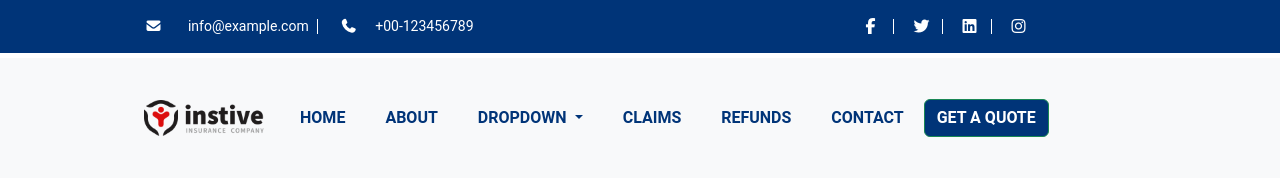
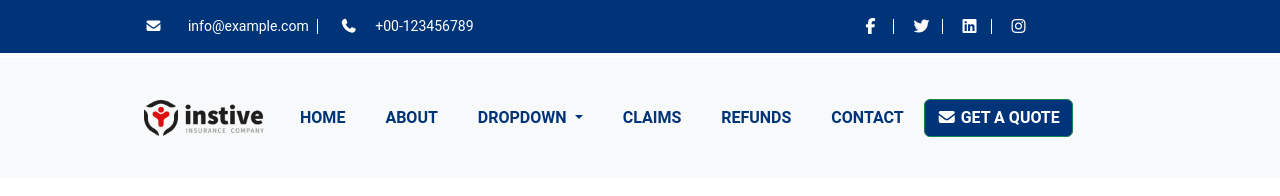
Before and after one commit to mohamedmahroofa/Insurance, an Angular app: page / in a window 1280 px wide. Shown: the top 196 px of the page. Built offline with nearby package versions, Linux system fonts and the light colour scheme.

Commit message:
Added the Mail icon to the Get a Quote Button

```diff
--- a/src/app/header/header.component.html
+++ b/src/app/header/header.component.html
@@ -112,6 +112,7 @@
           aria-label="Search"
         /> -->
         <button class="btn btn-outline-success" type="submit">
+          <i class="fa fa-envelope"></i>
           Get a Quote
         </button>
       </form>
```
